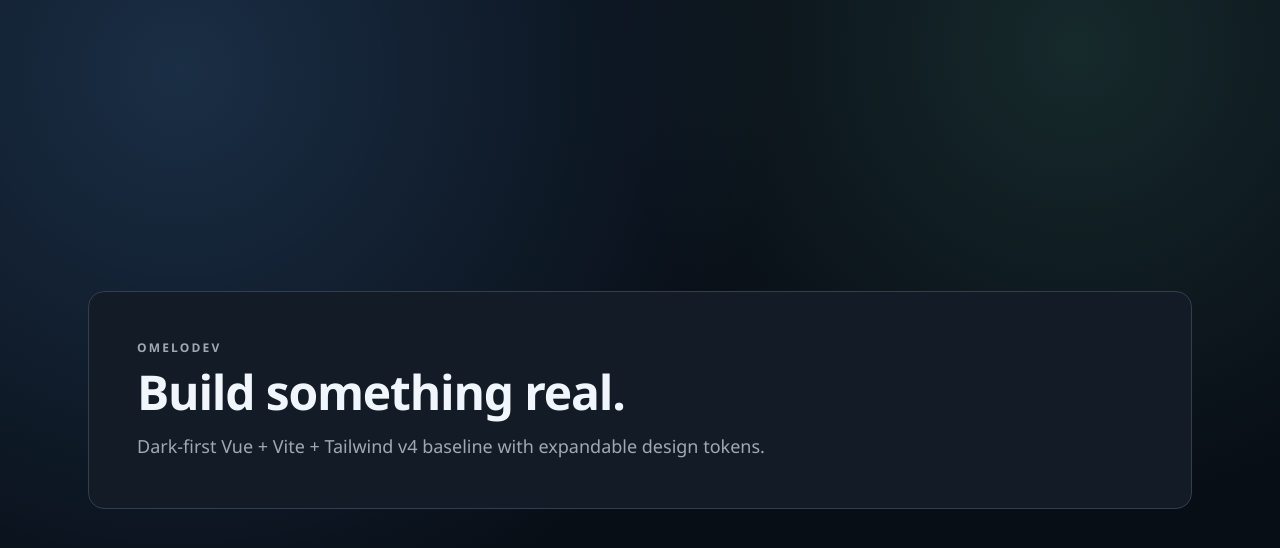
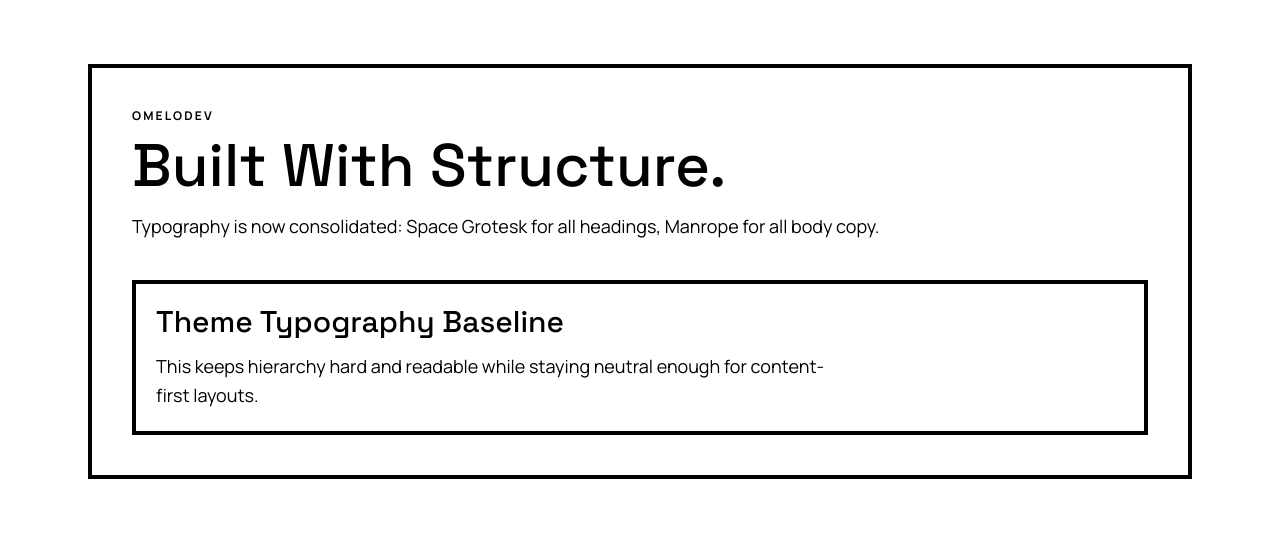
Before and after one commit to melloirl/pomelo, a Vue app: page / in a window 1280 px wide. Shown: the top 548 px of the page. Built offline with nearby package versions, Linux system fonts and the light colour scheme.

Commit message:
feat: added fonts

```diff
--- a/src/App.vue
+++ b/src/App.vue
@@ -1,11 +1,18 @@
 <template>
-  <main class="mx-auto flex min-h-screen w-full max-w-6xl items-center px-6 py-16">
-    <section class="w-full rounded-2xl border border-border bg-surface p-8 sm:p-12">
-      <p class="text-xs font-semibold uppercase tracking-[0.18em] text-muted">omelodev</p>
-      <h1 class="mt-3 text-4xl font-semibold tracking-tight sm:text-5xl">Build something real.</h1>
-      <p class="mt-4 max-w-2xl text-base text-muted sm:text-lg">
-        Dark-first Vue + Vite + Tailwind v4 baseline with expandable design tokens.
+  <main class="mx-auto min-h-screen w-full max-w-6xl px-6 py-12 sm:py-16">
+    <section class="w-full border-4 border-black p-6 sm:p-10">
+      <p class="text-xs font-bold uppercase tracking-[0.18em]">omelodev</p>
+      <h1 class="mt-3 text-4xl leading-none sm:text-6xl">Built With Structure.</h1>
+      <p class="mt-4 max-w-3xl text-base sm:text-lg">
+        Typography is now consolidated: Space Grotesk for all headings, Manrope for all body copy.
       </p>
+
+      <section class="mt-10 border-4 border-black p-5">
+        <h2 class="text-2xl sm:text-3xl">Theme Typography Baseline</h2>
+        <p class="mt-3 max-w-2xl text-base leading-relaxed sm:text-lg">
+          This keeps hierarchy hard and readable while staying neutral enough for content-first layouts.
+        </p>
+      </section>
     </section>
   </main>
 </template>
--- a/src/style.css
+++ b/src/style.css
@@ -1,58 +1,12 @@
-@import "tailwindcss";
-
-:root {
-  color-scheme: dark;
-
-  --background: oklch(0.16 0.02 256);
-  --surface: oklch(0.22 0.025 256);
-  --surface-2: oklch(0.27 0.03 256);
-  --foreground: oklch(0.97 0.01 255);
-  --muted: oklch(0.73 0.02 255);
-  --border: oklch(0.36 0.03 255);
-
-  --primary: oklch(0.74 0.15 254);
-  --primary-foreground: oklch(0.18 0.02 255);
-  --secondary: oklch(0.78 0.08 196);
-  --secondary-foreground: oklch(0.16 0.02 255);
-  --accent: oklch(0.79 0.11 167);
-  --accent-foreground: oklch(0.16 0.02 255);
-
-  --success: oklch(0.74 0.13 154);
-  --warning: oklch(0.83 0.15 86);
-  --danger: oklch(0.69 0.19 22);
-
-  --ring: oklch(0.67 0.17 252);
-}
+@import url('https://fonts.googleapis.com/css2?family=Manrope:wght@400;500;700;800&family=Space+Grotesk:wght@500;700&display=swap');
+@import 'tailwindcss';
 
 @theme inline {
-  --font-sans: "Manrope", "Avenir Next", "Segoe UI", sans-serif;
-
-  --color-background: var(--background);
-  --color-surface: var(--surface);
-  --color-surface-2: var(--surface-2);
-  --color-foreground: var(--foreground);
-  --color-muted: var(--muted);
-  --color-border: var(--border);
-
-  --color-primary: var(--primary);
-  --color-primary-foreground: var(--primary-foreground);
-  --color-secondary: var(--secondary);
-  --color-secondary-foreground: var(--secondary-foreground);
-  --color-accent: var(--accent);
-  --color-accent-foreground: var(--accent-foreground);
-
-  --color-success: var(--success);
-  --color-warning: var(--warning);
-  --color-danger: var(--danger);
-
-  --color-ring: var(--ring);
+  --font-sans: 'Manrope', sans-serif;
+  --font-heading: 'Space Grotesk', sans-serif;
 }
 
 @layer base {
-  * {
-    @apply border-border;
-  }
-
   html,
   body,
   #app {
@@ -60,17 +14,15 @@
   }
 
   body {
-    @apply m-0 bg-background font-sans text-foreground antialiased;
-    background-image:
-      radial-gradient(circle at 14% 9%, color-mix(in oklab, var(--color-primary) 20%, transparent) 0%, transparent 45%),
-      radial-gradient(circle at 84% 6%, color-mix(in oklab, var(--color-accent) 14%, transparent) 0%, transparent 35%);
+    @apply m-0 bg-white text-black font-sans;
   }
 
-  a {
-    @apply text-primary transition-colors hover:text-accent;
-  }
-
-  code {
-    @apply rounded-md border border-border bg-surface-2 px-1.5 py-0.5 text-sm text-foreground;
+  h1,
+  h2,
+  h3,
+  h4,
+  h5,
+  h6 {
+    font-family: var(--font-heading);
   }
 }
```
Also changed, not shown: 1 other file (tests, documents, lock files or other folders).
